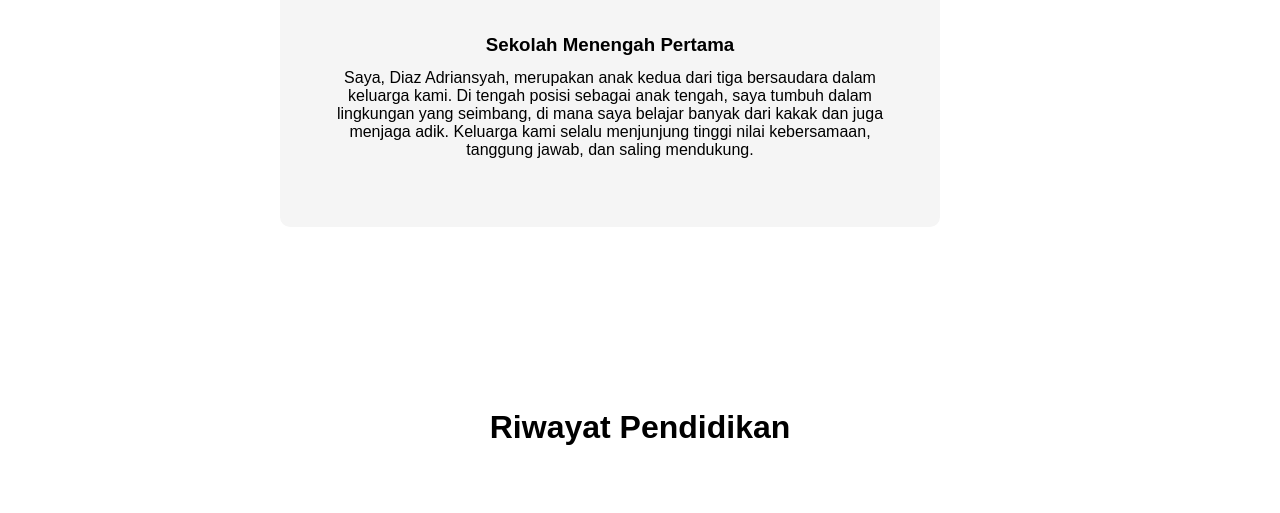
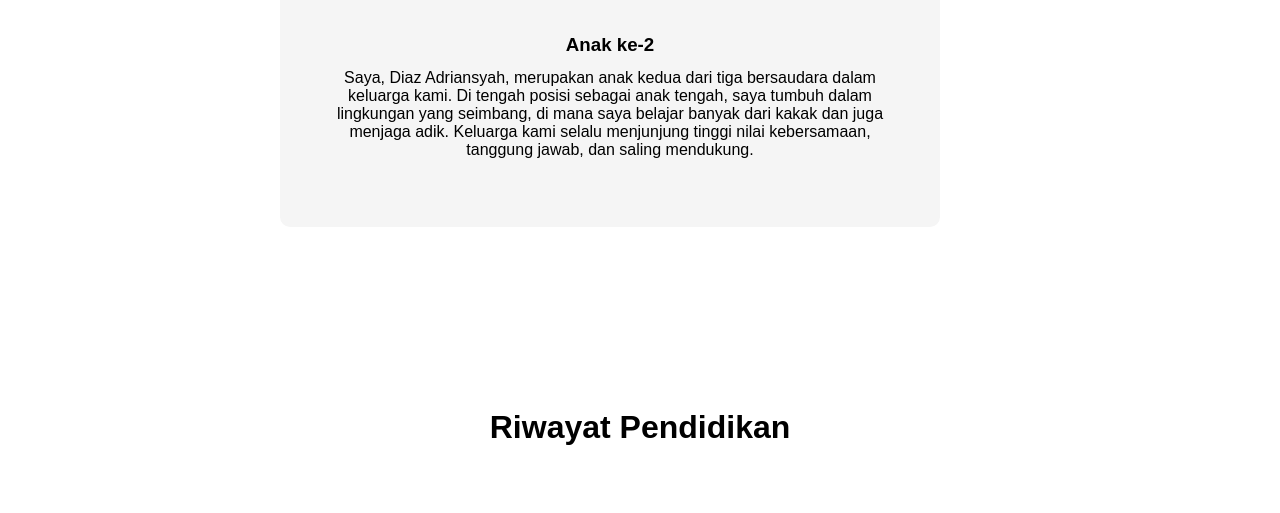
Before and after one commit to diazadr/biodata-web, a plain HTML site: page index.html in a window 1280 px wide. Shown: the part 1022-1535 px from the top of the page. Drawn offline with Linux system fonts and the light colour scheme.

Commit message:
Update index.html

```diff
--- a/index.html
+++ b/index.html
@@ -39,7 +39,7 @@
       <h1>Histori Keluarga</h1>
       <div class="keluarga-img">
         <img src="gambar/img-avatar-pria.jpg" alt="Logo SMP" />
-        <p><h3>Sekolah Menengah Pertama</h3></p>
+        <p><h3>Anak ke-2</h3></p>
         <p>Saya, Diaz Adriansyah, merupakan anak kedua dari tiga bersaudara dalam keluarga kami. Di tengah posisi sebagai anak tengah, saya tumbuh dalam lingkungan yang seimbang, di mana saya belajar banyak dari kakak dan juga menjaga adik. Keluarga kami selalu menjunjung tinggi nilai kebersamaan, tanggung jawab, dan saling mendukung.</p>
       </div>
     </div>
```
